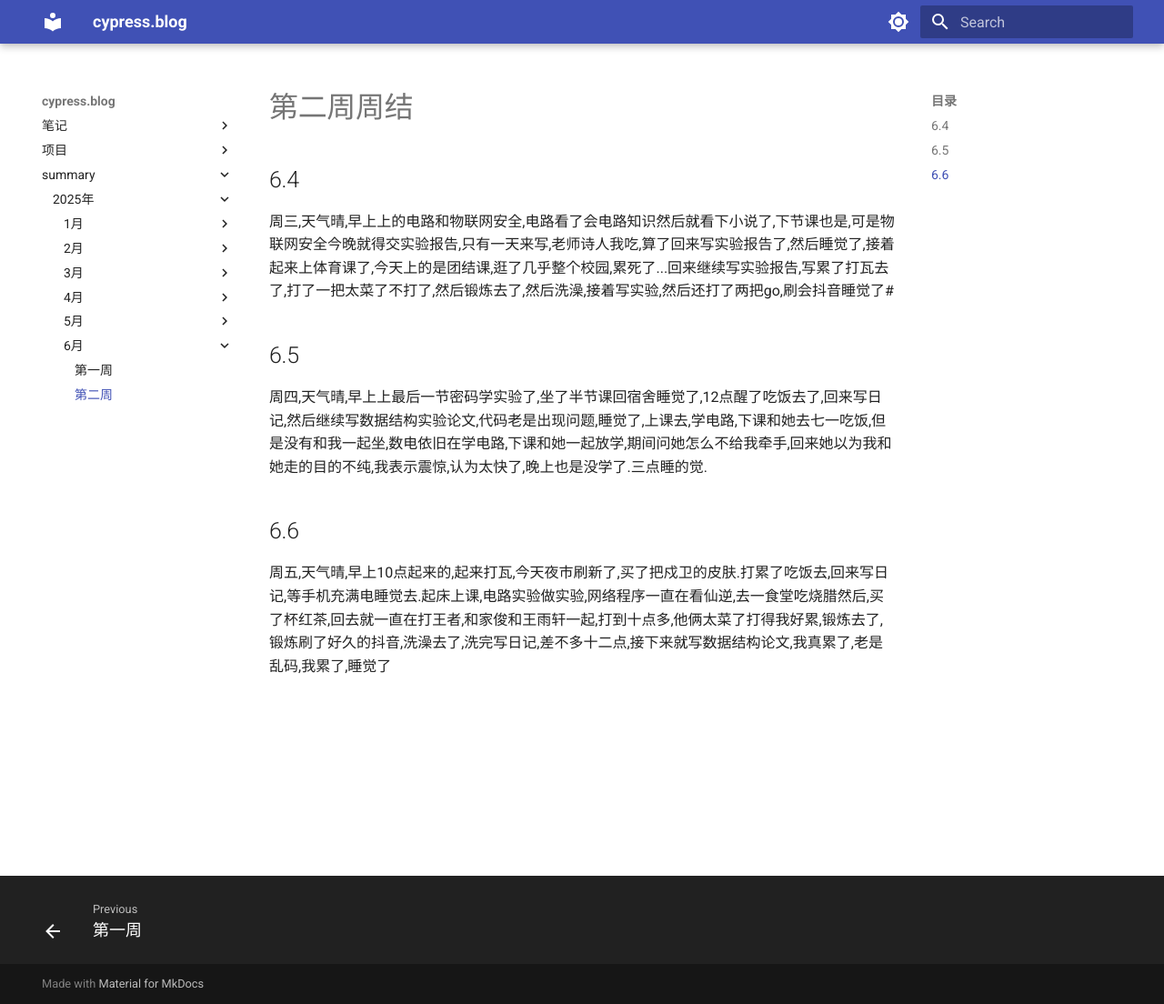
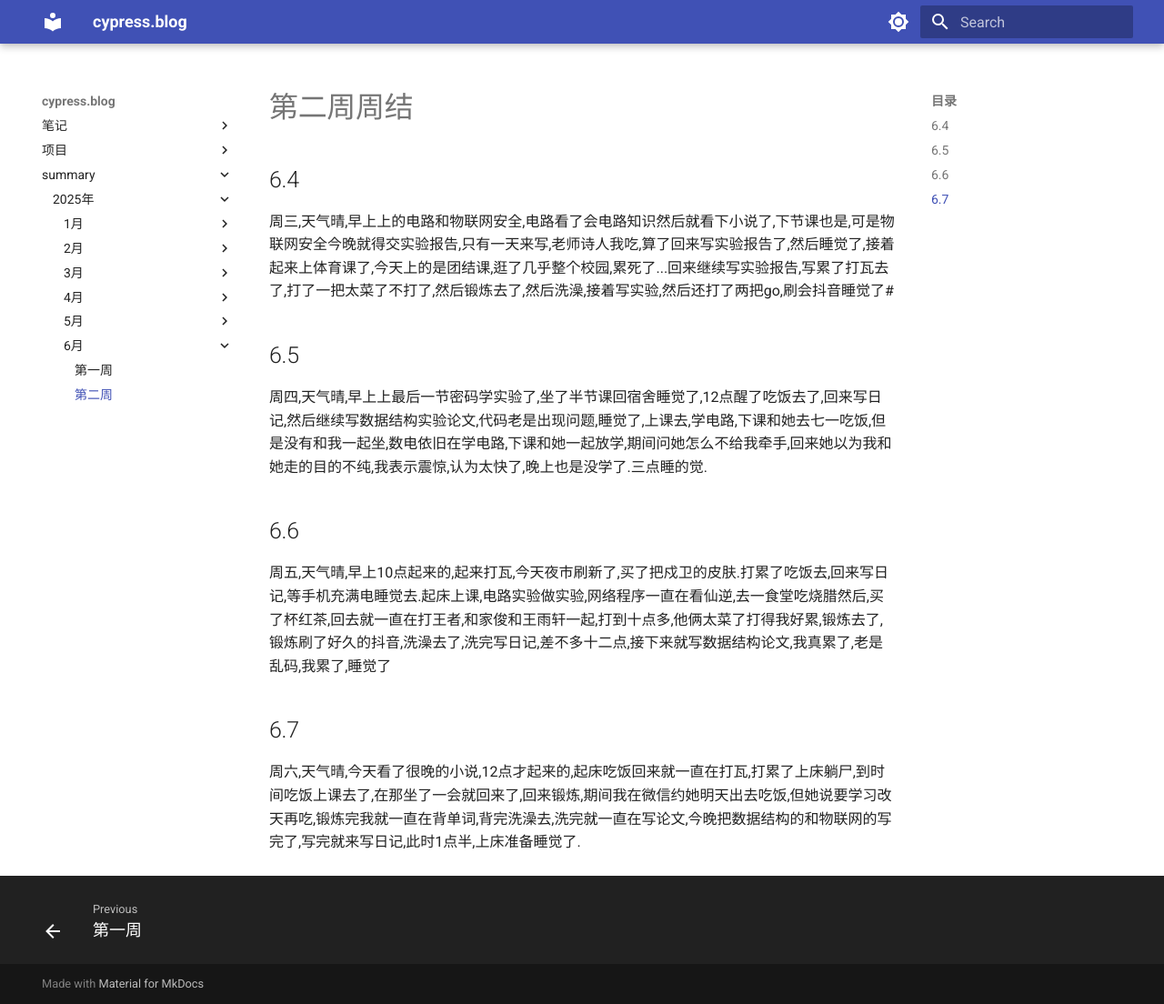
Before and after one commit to cyprer/blog0, an MkDocs documentation site: the page built from docs/summary/25year/6month/2week.md, in a window 1280 px wide and 1104 px high. Shown: the whole window at 91% size. Built offline with MkDocs 1.6.1 and Material for MkDocs 9.7.7, drawn with Linux system fonts in a browser that asks for light colours.

Commit message:
docs: 更新25年6月第2周的个人总结
添加6月7日的活动记录，包括起床时间、娱乐活动、锻炼和学习情况

```diff
--- a/docs/summary/25year/6month/2week.md
+++ b/docs/summary/25year/6month/2week.md
@@ -6,3 +6,5 @@
   周四,天气晴,早上上最后一节密码学实验了,坐了半节课回宿舍睡觉了,12点醒了吃饭去了,回来写日记,然后继续写数据结构实验论文,代码老是出现问题,睡觉了,上课去,学电路,下课和她去七一吃饭,但是没有和我一起坐,数电依旧在学电路,下课和她一起放学,期间问她怎么不给我牵手,回来她以为我和她走的目的不纯,我表示震惊,认为太快了,晚上也是没学了.三点睡的觉.
 ## 6.6
   周五,天气晴,早上10点起来的,起来打瓦,今天夜市刷新了,买了把戍卫的皮肤.打累了吃饭去,回来写日记,等手机充满电睡觉去.起床上课,电路实验做实验,网络程序一直在看仙逆,去一食堂吃烧腊然后,买了杯红茶,回去就一直在打王者,和家俊和王雨轩一起,打到十点多,他俩太菜了打得我好累,锻炼去了,锻炼刷了好久的抖音,洗澡去了,洗完写日记,差不多十二点,接下来就写数据结构论文,我真累了,老是乱码,我累了,睡觉了
+## 6.7
+  周六,天气晴,今天看了很晚的小说,12点才起来的,起床吃饭回来就一直在打瓦,打累了上床躺尸,到时间吃饭上课去了,在那坐了一会就回来了,回来锻炼,期间我在微信约她明天出去吃饭,但她说要学习改天再吃,锻炼完我就一直在背单词,背完洗澡去,洗完就一直在写论文,今晚把数据结构的和物联网的写完了,写完就来写日记,此时1点半,上床准备睡觉了.
```
